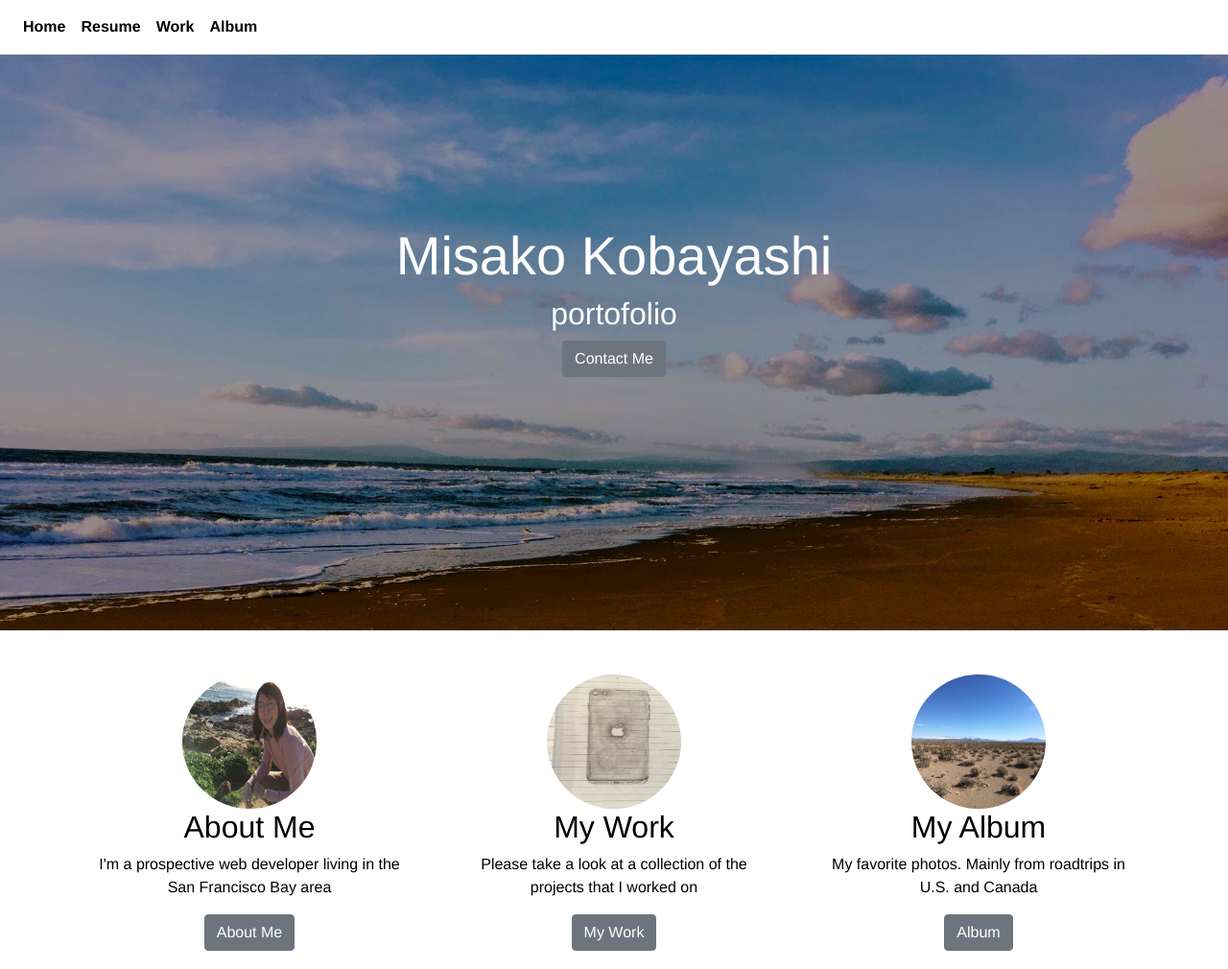
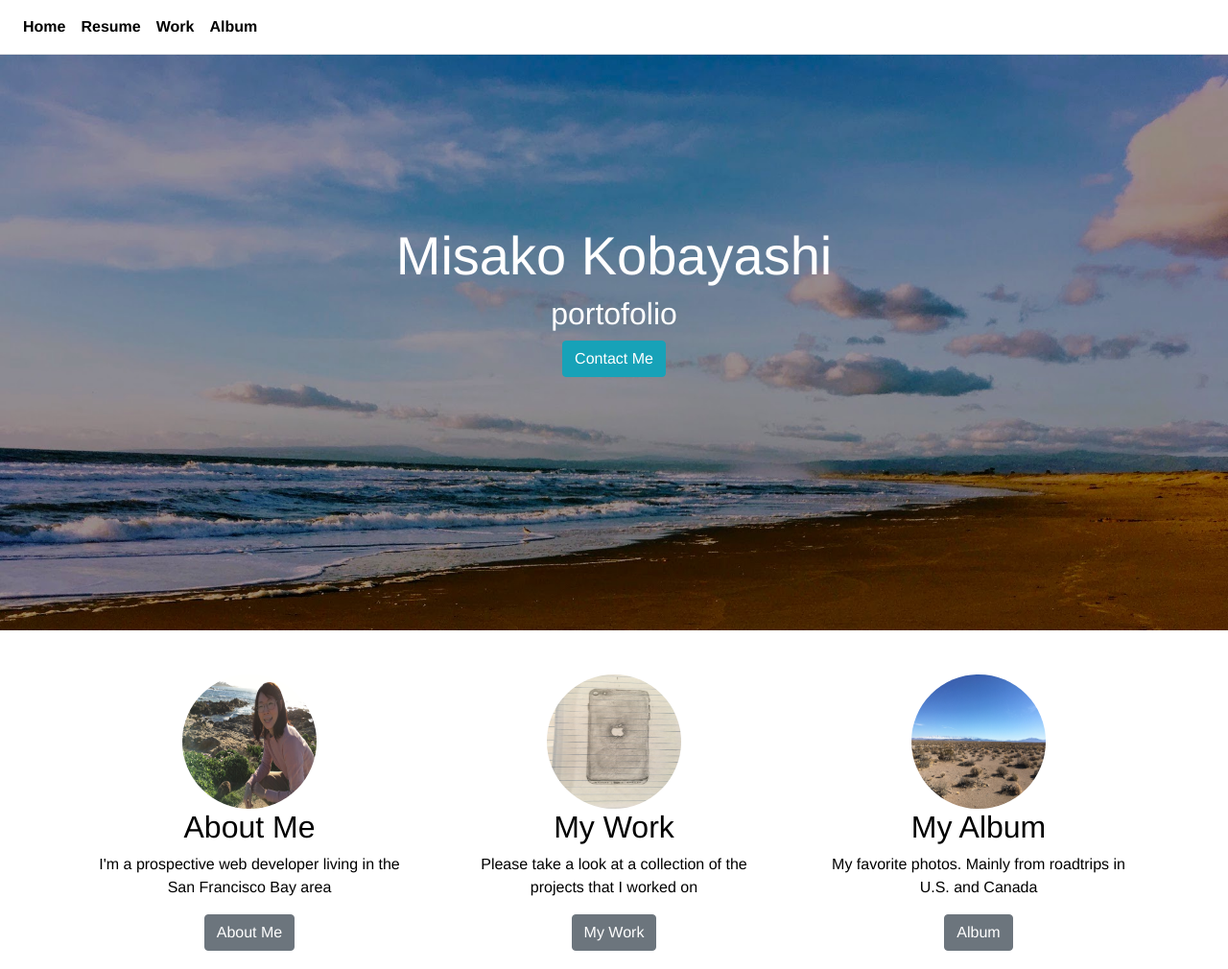
Before and after one commit to misakoba/misakoba.github.io, a plain HTML site: page index.html in a window 1280 px wide. Shown: the top 1010 px of the page at 96% size. Drawn offline with nearby package versions, Linux system fonts and the light colour scheme.

Commit message:
Update index.html
contact me button change to "info"

```diff
--- a/index.html
+++ b/index.html
@@ -45,7 +45,7 @@
 		<section>
 			<h1>Misako Kobayashi</h1>
 			<h2>portofolio</h2>
-			<button class="btn btn-secondary" data-toggle="modal" data-target="#modalContactForm">Contact Me</button>
+			<button class="btn btn-info" data-toggle="modal" data-target="#modalContactForm">Contact Me</button>
 
 			<!--modal form-->
 				<div class="modal fade" id="modalContactForm" role="dialog">
```
